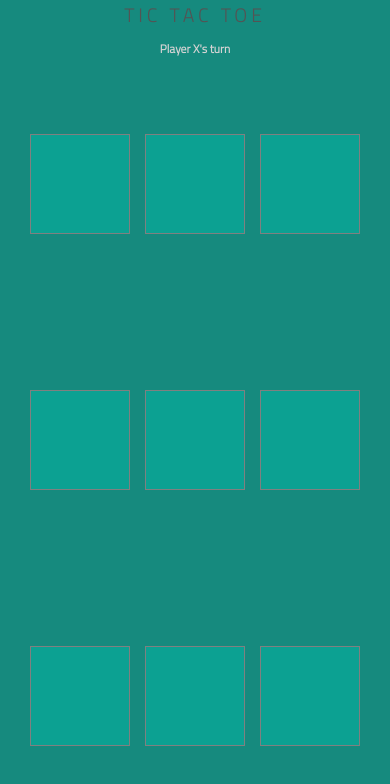
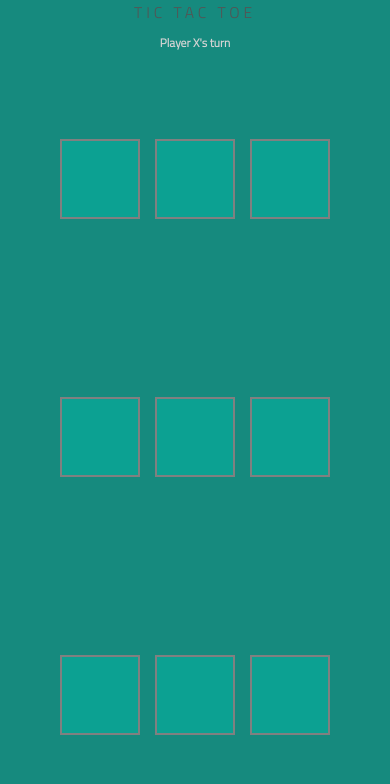
Before and after one commit to SapnaPalkhade/tic-tac-toe, a website: page public/index.html in a window 390 px wide. Drawn offline with Linux system fonts and the light colour scheme.

Commit message:
made responsive for all device

```diff
--- a/public/style.css
+++ b/public/style.css
@@ -49,24 +49,25 @@ h2 {
 
 #board>div {
   display: flex;
-  height: 200px;
-  width: 200px;
+  height: 100px;
+  width: 100px;
   background: #0ca192;
-  border: 0.01vmin solid grey;
+  border: 2px solid grey;
   justify-content: center;
   align-items: center;
-  font-size: 100px;
+  font-size: 3vimpx;
   font-weight: bold;
   color: #545454;
 }
 
 button {
-  margin-top: 4vmin;
+  margin-top: 3vmin;
   padding: 2vmin;
   font-size: 2vmin;
-  border-radius: 4vmin;
-  border: .1vmin solid grey;
+  border-radius: 3vmin;
+  border: .2px solid grey;
   color: grey;
+  cursor: pointer;
 }
 
 button:hover {
@@ -74,21 +75,21 @@ button:hover {
   background-color: grey;
 }
 
-@media screen and (max-width: 768px) {
+@media screen and (max-width: 480px) {
   header {
-    font-size: 5vmin;
+    font-size: 4vmin;
   }
 
   #board > div {
-    height: 100px;
-    width: 100px;
-    font-size: 80px;
+    height: 80px;
+    width: 80px;
+    font-size: 2.5vmin;
   }
 
   button {
     margin-top: 2vmin;
     padding: 1.5vmin;
     font-size: 1.5vmin;
-    border-radius: 3vmin;
+    border-radius: 2vmin;
   }
 }
```
